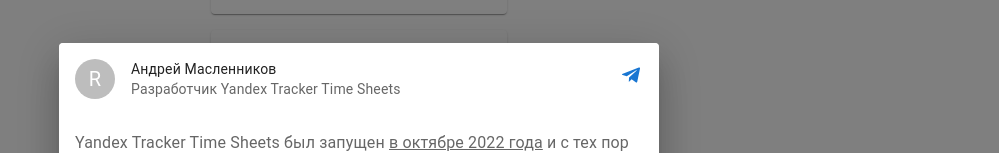
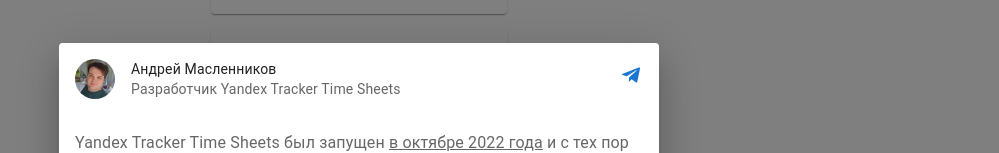
Before and after one commit to AsidStorm/yt-time-sheets-web, a React (Create React App) app: page / in a window 1280 px wide. Both pictures are taken after a click on the link "^_^". Shown: the part 155-308 px from the top of the page, without its empty margins (281-1280 px from the left). Built offline with nearby package versions, Linux system fonts and the light colour scheme; no server answers.

Commit message:
add author image

```diff
--- a/src/Components/DonateCard.js
+++ b/src/Components/DonateCard.js
@@ -33,9 +33,7 @@
             <Card>
                 <CardHeader
                     avatar={
-                        <Avatar>
-                            R
-                        </Avatar>
+                        <Avatar src="assets/author.jpg" />
                     }
                     action={
                         <Tooltip title={t('components:donate_card.dialog.telegram.tooltip')}>
```
Also changed, not shown: public/assets/author.jpg (added).
